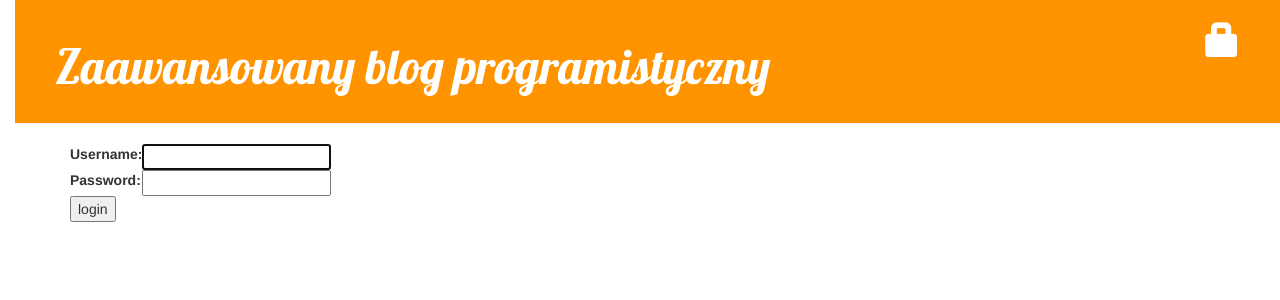
After one commit to mdolata/django-first-blog, a Django app: page /accounts/login/ in a window 1280 px wide. The commit adds this page. Shown: the top 300 px of the page. Run offline with Django 3.2, Linux system fonts and the light colour scheme; some libraries are stand-ins or nearby versions.

Commit message:
dodanie możliowści logowania, zabezpieczenie kontrolerów przed nieautoryzowanym dostępem

```diff
--- a/blog/templates/blog/base.html
+++ b/blog/templates/blog/base.html
@@ -13,6 +13,9 @@
         {% if user.is_authenticated %}
             <a href="{% url 'post_new' %}" class="top-menu"><span class="glyphicon glyphicon-plus"></span></a>
             <a href="{% url 'post_draft_list' %}" class="top-menu"><span class="glyphicon glyphicon-edit"></span></a>
+                    <p class="top-menu">Hello {{ user.username }} <small>(<a href="{% url 'logout' %}">Log out</a>)</small></p>
+        {% else %}
+            <a href="{% url 'login' %}" class="top-menu"><span class="glyphicon glyphicon-lock"></span></a>
         {% endif %}
         <h1><a href="/">Zaawansowany blog programistyczny</a></h1>
     </div>
--- a/blog/templates/blog/post_detail.html
+++ b/blog/templates/blog/post_detail.html
@@ -10,10 +10,14 @@
         <br>
             <div class="date">
                 {{ post.published_date }}
+                {% if user.is_authenticated %}
                 <a class="btn btn-default" href="{% url 'post_remove' pk=post.pk %}"><span class="glyphicon glyphicon-remove"></span></a>
+                {% endif %}
             </div>
         {% else %}
+            {% if user.is_authenticated %}
             <a class="btn btn-default" href="{% url 'post_publish' pk=post.pk %}">Publish</a>
+            {% endif %}
         {% endif %}
         <a class="btn btn-default" href="{% url 'post_edit' pk=post.pk%}">
             <span class="glyphicon glyphicon-pencil"></span></a>
--- /dev/null
+++ b/blog/templates/registration/login.html
@@ -0,0 +1,24 @@
+{% extends "blog/base.html" %}
+
+{% block content %}
+    {% if form.errors %}
+        <p>Your username and password didn't match. Please try again.</p>
+    {% endif %}
+
+    <form method="post" action="{% url 'login' %}">
+    {% csrf_token %}
+        <table>
+        <tr>
+            <td>{{ form.username.label_tag }}</td>
+            <td>{{ form.username }}</td>
+        </tr>
+        <tr>
+            <td>{{ form.password.label_tag }}</td>
+            <td>{{ form.password }}</td>
+        </tr>
+        </table>
+
+        <input type="submit" value="login" />
+        <input type="hidden" name="next" value="{{ next }}" />
+    </form>
+{% endblock %}
--- a/blog/views.py
+++ b/blog/views.py
@@ -3,6 +3,7 @@ from django.utils import timezone
 from .models import Post
 from .simple_logger import logger
 from .forms import PostForm
+from django.contrib.auth.decorators import login_required
 
 
 def post_list(request):
@@ -22,6 +23,7 @@ def post_detail(request, pk):
     return render(request, 'blog/post_detail.html', {'post': post})
 
 
+@login_required
 def post_new(request):
     if request.method == "POST":
         form = PostForm(request.POST)
@@ -35,6 +37,7 @@ def post_new(request):
     return render(request, 'blog/post_edit.html', {'form': form, 'source': 'Nowy post'})
 
 
+@login_required
 def post_edit(request, pk):
     post = get_object_or_404(Post, pk=pk)
     if request.method == "POST":
@@ -49,17 +52,20 @@ def post_edit(request, pk):
     return render(request, 'blog/post_edit.html', {'form': form, 'source': 'Edytuj post'})
 
 
+@login_required
 def post_draft_list(request):
     posts = Post.objects.filter(published_date__isnull=True).order_by('created_date')
     return render(request, 'blog/post_draft_list.html', {'posts': posts})
 
 
+@login_required
 def post_publish(request, pk):
     post = get_object_or_404(Post, pk=pk)
     post.publish()
     return redirect('post_detail', pk=pk)
 
 
+@login_required
 def post_remove(request, pk):
     post = get_object_or_404(Post, pk=pk)
     post.delete()
--- a/mysite/settings.py
+++ b/mysite/settings.py
@@ -123,3 +123,4 @@ STATIC_ROOT = os.path.join(BASE_DIR, 'public', 'static')
 STATICFILES_DIRS = (
     os.path.join(BASE_DIR,"static"),
 )
+LOGIN_REDIRECT_URL = '/blog/'
--- a/mysite/urls.py
+++ b/mysite/urls.py
@@ -15,8 +15,11 @@ Including another URLconf
 """
 from django.conf.urls import url, include
 from django.contrib import admin
+from django.contrib.auth import views
 
 urlpatterns = [
     url(r'^admin/', include(admin.site.urls)),
+    url(r'^accounts/login/$', views.login, name='login'),
+    url(r'^accounts/logout/$', views.logout, name='logout', kwargs={'next_page': '/blog/'}),
     url(r'', include('blog.urls')),
 ]
```
